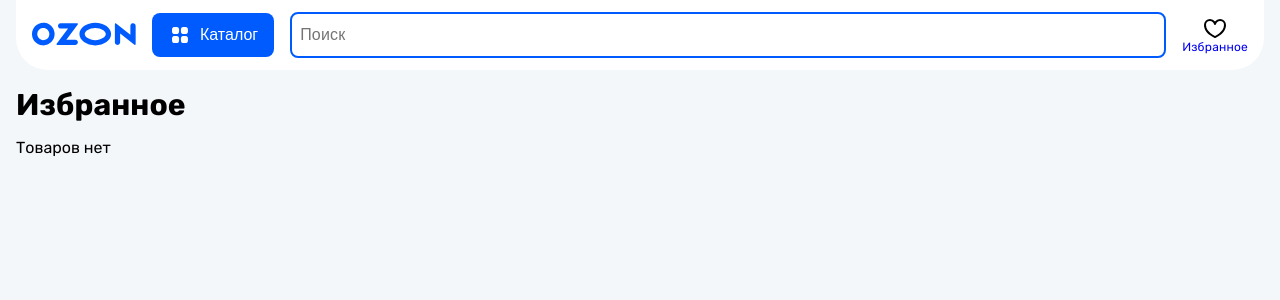
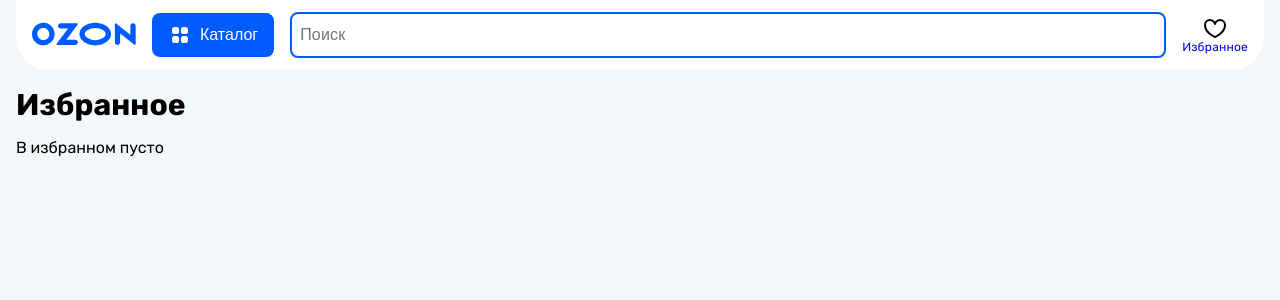
Before and after one commit to E-Okishev/online-shop, a React (Vite) app: page /favorites in a window 1280 px wide. Shown: the top 300 px of the page. Built offline with nearby package versions, Linux system fonts and the light colour scheme; data requests are answered from the project's data file.

Commit message:
add json server

```diff
--- /dev/null
+++ b/db.json
@@ -0,0 +1,220 @@
+{
+  "products": [
+    {
+      "id": 1,
+      "brand": "Samsung",
+      "name": "Galaxy S25 Ultra 12/1 ТБ",
+      "price": 238339,
+      "newPrice": 210043,
+      "currency": "₽",
+      "category": "phone",
+      "rating": 5,
+      "photo": "https://ir.ozone.ru/s3/multimedia-1-4/wc1000/7302914176.jpg"
+    },
+    {
+      "id": 2,
+      "brand": "Apple",
+      "name": "iPhone 15 SIM+eSIM 128 ГБ",
+      "price": 89990,
+      "newPrice": 86029,
+      "currency": "₽",
+      "category": "phone",
+      "rating": 4.8,
+      "photo": "https://ir.ozone.ru/s3/multimedia-1/wc1000/6759283957.jpg"
+    },
+    {
+      "id": 3,
+      "brand": "ASUS",
+      "name": "ASUS ROG Zephyrus G14 Игровой ноутбук 14\", AMD Ryzen 9 8945HS, RAM 32 ГБ, SSD 1024 ГБ, NVIDIA GeForce RTX 4070 для ноутбуков (8 Гб), Windows Home",
+      "price": 250290,
+      "currency": "₽",
+      "category": "laptop",
+      "rating": 5,
+      "photo": "https://ir.ozone.ru/s3/multimedia-1-1/wc1000/6933824377.jpg"
+    },
+    {
+      "id": 4,
+      "brand": "Apple",
+      "name": "iPhone 16 Pro, eSIM+SIM 8/256 ГБ",
+      "price": 165599,
+      "newPrice": 163943,
+      "currency": "₽",
+      "category": "phone",
+      "rating": 4.6,
+      "photo": "https://ir.ozone.ru/s3/multimedia-1-6/wc1000/7304957922.jpg"
+    },
+    {
+      "id": 5,
+      "brand": "Apple",
+      "name": "MacBook Pro 14 (2024) Ноутбук 14.2\", Apple M4, RAM 16 ГБ, SSD 1024 ГБ, MacOS",
+      "price": 248009,
+      "newPrice": 232836,
+      "currency": "₽",
+      "category": "laptop",
+      "rating": 0,
+      "photo": "https://ir.ozone.ru/s3/multimedia-1-q/wc1000/7196945606.jpg"
+    },
+    {
+      "id": 6,
+      "brand": "Honor",
+      "name": "MagicBook 14 Ноутбук 14\", AMD Ryzen 5 5500U, RAM 16 ГБ, SSD 512 ГБ, AMD Radeon Graphics",
+      "price": 54999,
+      "newPrice": 52249,
+      "currency": "₽",
+      "category": "laptop",
+      "rating": 4.9,
+      "photo": "https://ir-3.ozone.ru/s3/multimedia-1-a/wc1000/7172606626.jpg"
+    },
+    {
+      "id": 7,
+      "brand": "Xiaomi",
+      "name": "Redmi A3 Global 4/128 ГБ",
+      "price": 8990,
+      "currency": "₽",
+      "category": "phone",
+      "rating": 4.8,
+      "photo": "https://ir-3.ozone.ru/s3/multimedia-1-c/wc1000/6926404896.jpg"
+    },
+    {
+      "id": 8,
+      "brand": "Sony",
+      "name": "PlayStation 5 Slim Blu-Ray",
+      "price": 69990,
+      "newPrice": 59564,
+      "currency": "₽",
+      "category": "pristavka",
+      "rating": 0,
+      "photo": "https://ir-3.ozone.ru/s3/multimedia-0/wc1000/6837907680.jpg"
+    },
+    {
+      "id": 9,
+      "name": "Мощная Игровая приставка BLOT, игровая консоль (Экран 4.3 дюйма, 4х-ядерный процессор, 25 встроенных эмуляторов)",
+      "price": 38000,
+      "newPrice": 5053,
+      "currency": "₽",
+      "category": "pristavka",
+      "rating": 3.2,
+      "photo": "https://ir-3.ozone.ru/s3/multimedia-1-8/wc1000/7290739700.jpg"
+    },
+    {
+      "id": 10,
+      "name": "Microsoft Xbox Series S 512 ГБ",
+      "price": 48784,
+      "newPrice": 25997,
+      "currency": "₽",
+      "category": "pristavka",
+      "rating": 4.9,
+      "photo": "https://ir-3.ozone.ru/s3/multimedia-1-l/wc1000/7190409909.jpg"
+    },
+    {
+      "id": 11,
+      "brand": "Poco",
+      "name": "POCO X6 Pro 5G NFC Глобальная версия поддерживает русский язык 12/512 ГБ",
+      "price": 72247,
+      "newPrice": 25963,
+      "currency": "₽",
+      "category": "phone",
+      "rating": 5,
+      "photo": "https://ir.ozone.ru/s3/multimedia-1/wc1000/6904919305.jpg"
+    },
+    {
+      "id": 12,
+      "brand": "Google",
+      "name": "Pixel Fold 12/256 ГБ",
+      "price": 1502667,
+      "newPrice": 852558,
+      "currency": "₽",
+      "category": "phone",
+      "rating": 0,
+      "photo": "https://ir.ozone.ru/s3/multimedia-1-5/wc1000/6955499957.jpg"
+    },
+    {
+      "id": 13,
+      "brand": "Samsung",
+      "name": "Galaxy Fold 6 12/256 ГБ",
+      "price": 189999,
+      "newPrice": 141901,
+      "currency": "₽",
+      "category": "phone",
+      "rating": 5,
+      "photo": "https://ir.ozone.ru/s3/multimedia-1-1/wc1000/7071265897.jpg"
+    },
+    {
+      "id": 14,
+      "brand": "Honor",
+      "name": "HONOR 200 Ростест (EAC) 12/512 ГБ",
+      "price": 54990,
+      "newPrice": 46550,
+      "currency": "₽",
+      "category": "phone",
+      "rating": 5,
+      "photo": "https://ir.ozone.ru/s3/multimedia-1-f/wc1000/7065258567.jpg"
+    },
+    {
+      "id": 15,
+      "brand": "Apple",
+      "name": "iPhone 16 новый оригинал не активирован (Dual SIM 1+SIM 2) CN 8/128 ГБ",
+      "price": 133014,
+      "newPrice": 71050,
+      "currency": "₽",
+      "category": "phone",
+      "rating": 5,
+      "photo": "https://ir.ozone.ru/s3/multimedia-1-w/wc1000/7133262440.jpg"
+    },
+    {
+      "id": 16,
+      "brand": "ASUS",
+      "name": "ASUS ROG Zephyrus G14 Игровой ноутбук 14\", AMD Ryzen 9 8945HS, RAM 32 ГБ, SSD 1024 ГБ, NVIDIA GeForce RTX 4070 для ноутбуков (8 Гб), Windows Home, (90NR0HX2-M001K0)",
+      "price": 250290,
+      "newPrice": 231790,
+      "currency": "₽",
+      "category": "laptop",
+      "rating": 5,
+      "photo": "https://ir.ozone.ru/s3/multimedia-1-1/wc1000/6933824377.jpg"
+    },
+    {
+      "id": 17,
+      "brand": "Lenovo",
+      "name": "Lenovo LOQ 15IAX9 Игровой ноутбук 15.6\", Intel Core i5-12450HX, RAM 16 ГБ, SSD 512 ГБ, NVIDIA GeForce RTX 4050 для ноутбуков (6 Гб), Без системы, (83GS00EPRK/83GS005PRK)",
+      "price": 120629,
+      "newPrice": 97840,
+      "currency": "₽",
+      "category": "laptop",
+      "rating": 4.4,
+      "photo": "https://ir.ozone.ru/s3/multimedia-1-g/wc1000/7050006328.jpg"
+    },
+    {
+      "id": 18,
+      "brand": "Machenike",
+      "name": "Machenike L15 Star 2K Игровой ноутбук 15.6\", Intel Core i5-13500H, RAM 16 ГБ, SSD 512 ГБ, NVIDIA GeForce RTX 4060 для ноутбуков (8 Гб), Без системы, (JJ00GL00ERU)",
+      "price": 124990,
+      "newPrice": 107701,
+      "currency": "₽",
+      "category": "laptop",
+      "rating": 4.8,
+      "photo": "https://ir.ozone.ru/s3/multimedia-1-g/wc1000/7300240108.jpg"
+    },
+    {
+      "id": 19,
+      "brand": "ASUS",
+      "name": "TUF Gaming FX507ZC4-HN143 Игровой ноутбук 15.6\", Intel Core i5-12500H, RAM 16 ГБ, SSD 512 ГБ, NVIDIA GeForce RTX 3050 для ноутбуков (4 Гб), Без системы, (90NR0GW1-M00B40)",
+      "price": 101004,
+      "newPrice": 78325,
+      "currency": "₽",
+      "category": "laptop",
+      "rating": 0,
+      "photo": "https://ir.ozone.ru/s3/multimedia-1-n/wc1000/6924536447.jpg"
+    },
+    {
+      "id": 20,
+      "brand": "Razer",
+      "name": "Razer Blade 18 (RZ09-0484TEH3-R3E1) Игровой ноутбук 18\", RAM 32 ГБ, SSD 1024 ГБ, NVIDIA GeForce RTX 4080 для ноутбуков (12 Гб), Windows Home, (RZ09-0484TEH3-R3E1)",
+      "price": 3927160,
+      "newPrice": 2352557,
+      "currency": "₽",
+      "category": "laptop",
+      "rating": 0,
+      "photo": "https://ir.ozone.ru/s3/multimedia-d/wc1000/6714741865.jpg"
+    }
+  ]
+}
--- a/package.json
+++ b/package.json
@@ -7,9 +7,11 @@
     "dev": "vite",
     "build": "tsc -b && vite build",
     "lint": "eslint .",
-    "preview": "vite preview"
+    "preview": "vite preview",
+    "server": "json-server --watch db.json -p 5000"
   },
   "dependencies": {
+    "json-server": "^0.17.4",
     "react": "^19.0.0",
     "react-dom": "^19.0.0",
     "react-router-dom": "^7.1.5"
--- a/src/App.tsx
+++ b/src/App.tsx
@@ -1,6 +1,6 @@
 // @ts-nocheck
 
-import { useState } from "react";
+import { useEffect, useState } from "react";
 import s from "./App.module.css";
 import { Route, Routes } from "react-router-dom";
 import { MainPage } from "./pages/main/mainPage";
@@ -14,6 +14,19 @@ export function App() {
   const [showNawbar, setShowNawbar] = useState<boolean>(false);
   const [selectedCategory, setSelectedCategory] = useState<string>("");
   const [favoritsIds, setFavoritsIds] = useState<number[]>([]);
+  const [products, setProducts] = useState([]);
+  const [loading, setLoading] = useState(false);
+
+  useEffect(() => {
+    setLoading(true);
+    fetch(" http://localhost:5000/products")
+      .then((response) => response.json())
+      .then((result) => {
+        setLoading(false);
+        setProducts(result);
+      })
+      .catch((error) => console.log(error));
+  }, []);
 
   const handleChangeCategory = (changedCategory) => {
     changedCategory === selectedCategory
@@ -25,13 +38,6 @@ export function App() {
   const handleInput = (text: string) => {
     setInputName(text);
   };
-
-  const filteredProducts = products.filter(
-    (item) =>
-      item.category.includes(selectedCategory) &&
-      (item.name?.toLowerCase().includes(inputName.toLowerCase()) ||
-        item.brand?.toLowerCase().includes(inputName.toLowerCase()))
-  );
 
   const toggleNavbar = () => {
     setShowNawbar((prev) => {
@@ -68,10 +74,11 @@ export function App() {
                 toggleNavbar={toggleNavbar}
                 handleChangeCategory={handleChangeCategory}
                 selectedCategory={selectedCategory}
-                filteredProducts={filteredProducts}
+                products={products}
                 addToFavorites={addToFavorites}
                 favoritsIds={favoritsIds}
                 showNawbar={showNawbar}
+                loading={loading}
               />
             }
           />
--- a/src/pages/favorite/favoritePage.tsx
+++ b/src/pages/favorite/favoritePage.tsx
@@ -10,7 +10,7 @@ export const FavoritePage = ({ favoriteProducts, addToFavorites, favoritsIds}) =
       <Title text={"Избранное"} />
       <ul className={s.cardList}>
         {favoriteProducts.length === 0 ? (
-          <p>Товаров нет</p>
+          <p>В избранном пусто</p>
         ) : (
           <CardItem props={favoriteProducts} addToFavorites={addToFavorites} favoritsIds={favoritsIds} />
         )}
--- a/src/pages/main/mainPage.tsx
+++ b/src/pages/main/mainPage.tsx
@@ -8,19 +8,21 @@ export const MainPage = ({
   toggleNavbar,
   handleChangeCategory,
   selectedCategory,
-  filteredProducts,
+  products,
   addToFavorites,
   favoritsIds,
   showNawbar,
+  loading,
 }) => {
   return (
     <>
+      {loading && <p>Loading...</p>}
       <ul className={s.cardList}>
-        {filteredProducts.length === 0 ? (
-          <p>Избранное пусто</p>
+        {products.length === 0 ? (
+          <p>Товаров нет</p>
         ) : (
           <CardItem
-            props={filteredProducts}
+            props={products}
             addToFavorites={addToFavorites}
             favoritsIds={favoritsIds}
           />
```
Also changed, not shown: 1 other file (tests, documents, lock files or other folders).
